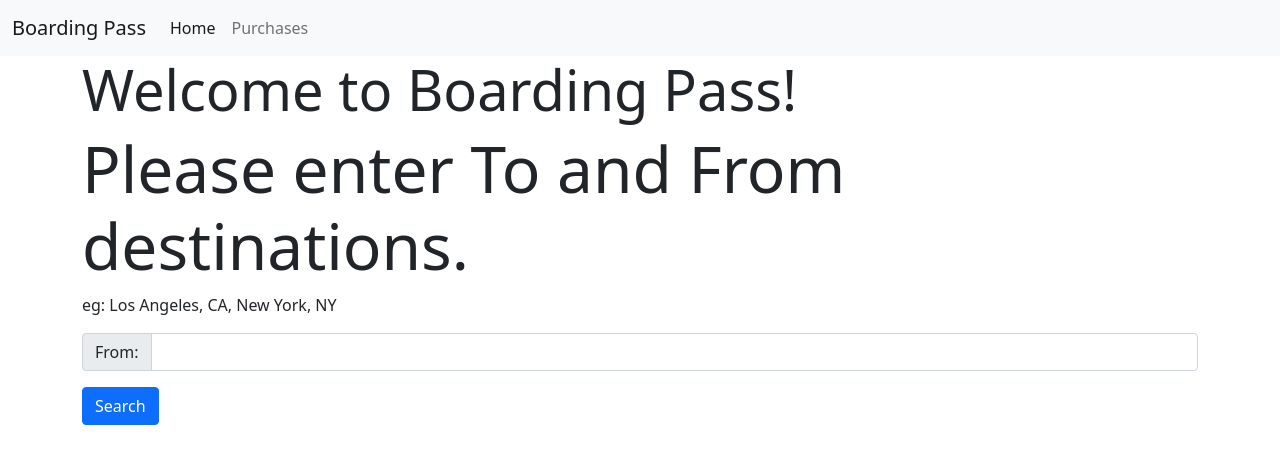
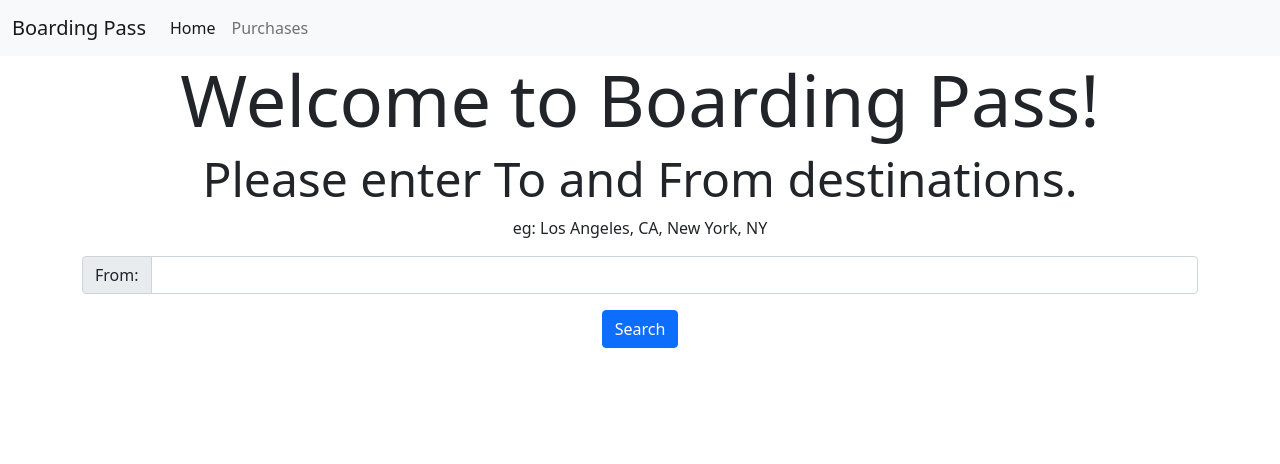
Before and after one commit to mmaganin/BoardingPassProject, a React (Create React App) app in the folder Frontend/boardingpassfrontend/: page / in a window 1280 px wide. Shown: the top 464 px of the page. Built offline with nearby package versions, Linux system fonts and the light colour scheme.

Commit message:
Importing Stylesheet

```diff
--- a/Frontend/boardingpassfrontend/src/App.css
+++ b/Frontend/boardingpassfrontend/src/App.css
@@ -1,4 +1,3 @@
 .welcome-page {
     text-align: center;
-
 }
--- a/Frontend/boardingpassfrontend/src/Views/Welcome.js
+++ b/Frontend/boardingpassfrontend/src/Views/Welcome.js
@@ -1,5 +1,6 @@
 import React from "react";
 import SearchButton from "../Buttons/SearchButton";
+import '../App.css';
 
 class Welcome extends React.Component {
     constructor() {
@@ -20,8 +21,8 @@ class Welcome extends React.Component {
         return (
             <div className="welcome-page" >
                 <div className="container">
-                    <h1 className="display-4">Welcome to Boarding Pass!</h1>
-                    <h2 className="display-3">Please enter To and From destinations.</h2>
+                    <h1 className="display-2">Welcome to Boarding Pass!</h1>
+                    <h2 className="display-5">Please enter To and From destinations.</h2>
                     <p> eg: Los Angeles, CA, New York, NY</p>
 
                     <div class="search-form input-group mb-3">
```
